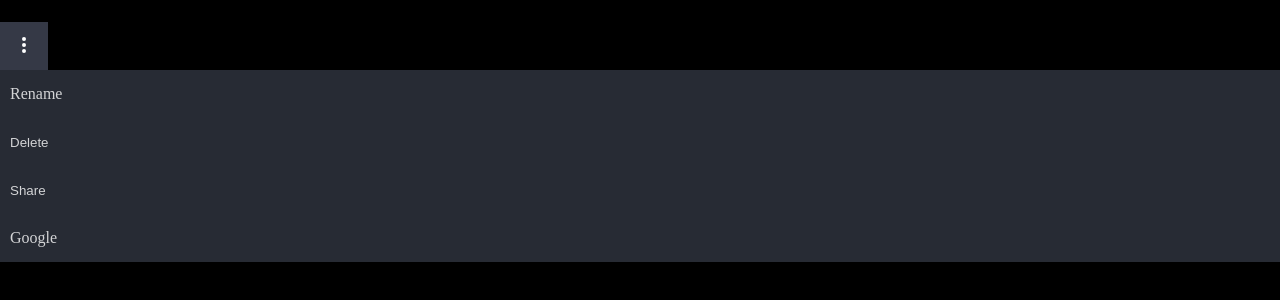
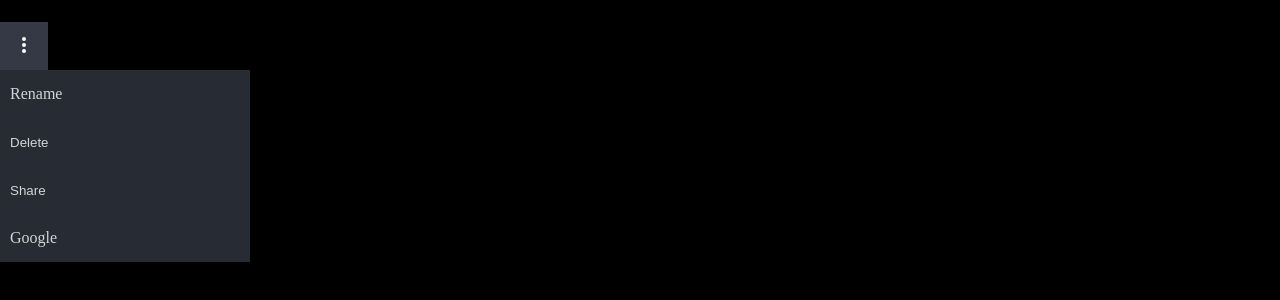
Before and after one commit to lucianodiisouza/dropdown-test, a React (Create React App) app: page / in a window 1280 px wide. Both pictures are taken after a click on the button 24 px from the left and 46 px from the top of the page. Shown: the top 300 px of the page. Built offline with nearby package versions, Linux system fonts and the light colour scheme.

Commit message:
feat: make DropDown comp reusable

```diff
--- a/src/App.tsx
+++ b/src/App.tsx
@@ -1,10 +1,41 @@
 import { DropDown } from "./components";
 
 function App() {
+  const deleteAction = () => {
+    console.log("do something from button");
+  };
+
+  const shareAction = () => {
+    console.log("do some action");
+  };
+
+  const items = [
+    {
+      id: 1,
+      element: <p>Rename</p>,
+    },
+    {
+      id: 2,
+      element: <button onClick={deleteAction}>Delete</button>,
+    },
+    {
+      id: 3,
+      element: <button onClick={shareAction}>Share</button>,
+    },
+    {
+      id: 4,
+      element: (
+        <a href="https://www.google.com" target="_blank">
+          Google
+        </a>
+      ),
+    },
+  ];
+
   return (
     <div>
       <h3>Cleaning</h3>
-      <DropDown />
+      <DropDown items={items} />
     </div>
   );
 }
--- a/src/components/DropDown/components/Content/index.tsx
+++ b/src/components/DropDown/components/Content/index.tsx
@@ -1,38 +1,8 @@
+import { DropDownMenuProps } from "../../types";
 import DropDownMenuItem from "../Item";
 import { Container } from "./styles";
 
-const DropDownContent = () => {
-  const deleteAction = () => {
-    console.log("do something from button");
-  };
-
-  const shareAction = () => {
-    console.log("do some action");
-  };
-
-  const items = [
-    {
-      id: 1,
-      element: <p>Rename</p>,
-    },
-    {
-      id: 2,
-      element: <button onClick={deleteAction}>Delete</button>,
-    },
-    {
-      id: 3,
-      element: <button onClick={shareAction}>Share</button>,
-    },
-    {
-      id: 4,
-      element: (
-        <a href="https://www.google.com" target="_blank">
-          Google
-        </a>
-      ),
-    },
-  ];
-
+const DropDownContent = ({ items }: DropDownMenuProps) => {
   return (
     <Container>
       {items.map(({ element, id }) => (
--- a/src/components/DropDown/components/Content/styles.ts
+++ b/src/components/DropDown/components/Content/styles.ts
@@ -1,3 +1,7 @@
 import styled from "styled-components";
 
-export const Container = styled.div``;
+export const Container = styled.div`
+  width: 250px;
+  position: relative;
+  z-index: 999;
+`;
--- a/src/components/DropDown/index.tsx
+++ b/src/components/DropDown/index.tsx
@@ -4,8 +4,9 @@ import { colors } from "../../theme";
 import IconButton from "../IconButton";
 import DropDownContent from "./components/Content";
 import { Container } from "./styles";
+import { DropDownMenuProps } from "./types";
 
-const DropDown = () => {
+const DropDown = ({ ...contentProps }: DropDownMenuProps) => {
   const [open, setOpen] = useState(false);
 
   const toggleOpen = useCallback(() => {
@@ -18,7 +19,7 @@ const DropDown = () => {
       <IconButton onClick={toggleOpen}>
         <MoreIcon size={32} color={colors.text.white100} />
       </IconButton>
-      {open && <DropDownContent />}
+      {open && <DropDownContent {...contentProps} />}
     </Container>
   );
 };
--- /dev/null
+++ b/src/components/DropDown/types.ts
@@ -0,0 +1,10 @@
+import { ReactNode } from "react";
+
+type DropDownItem = {
+  id: number;
+  element: ReactNode;
+};
+
+export type DropDownMenuProps = {
+  items: DropDownItem[];
+};
```
